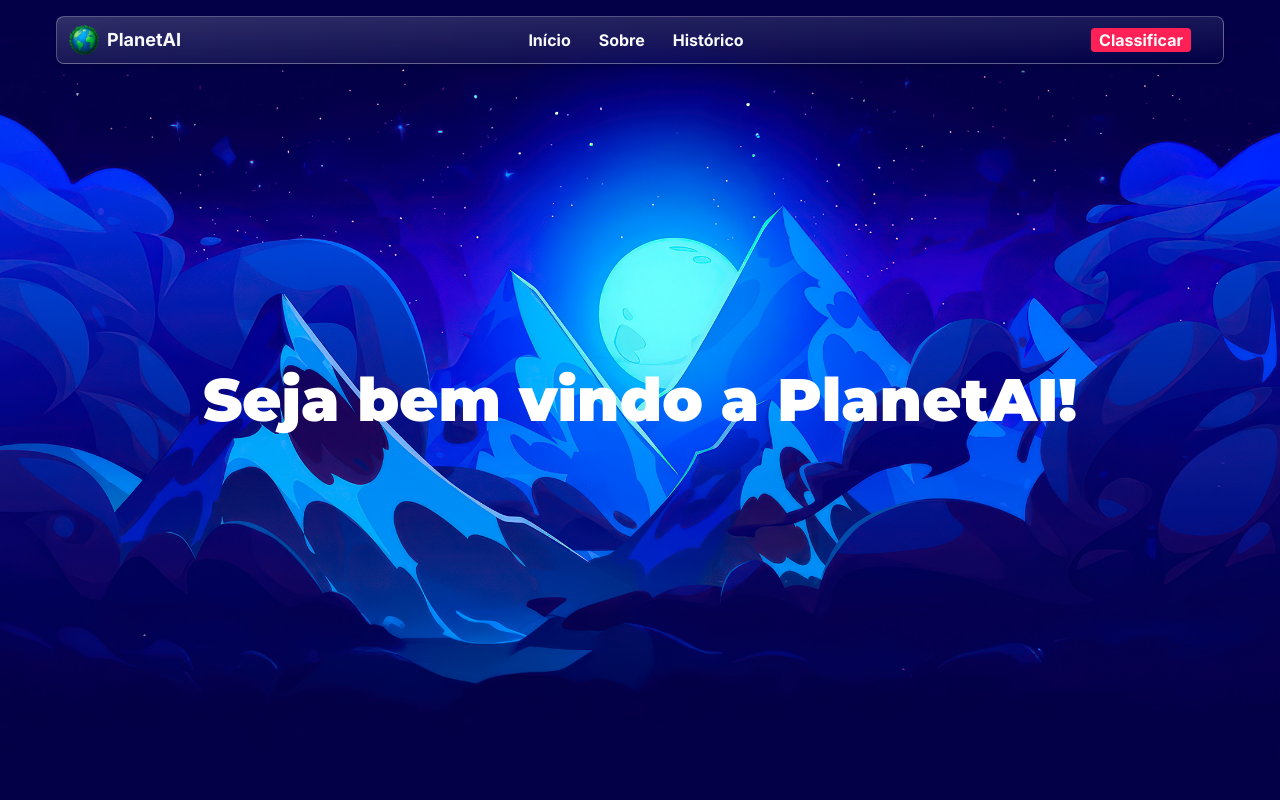
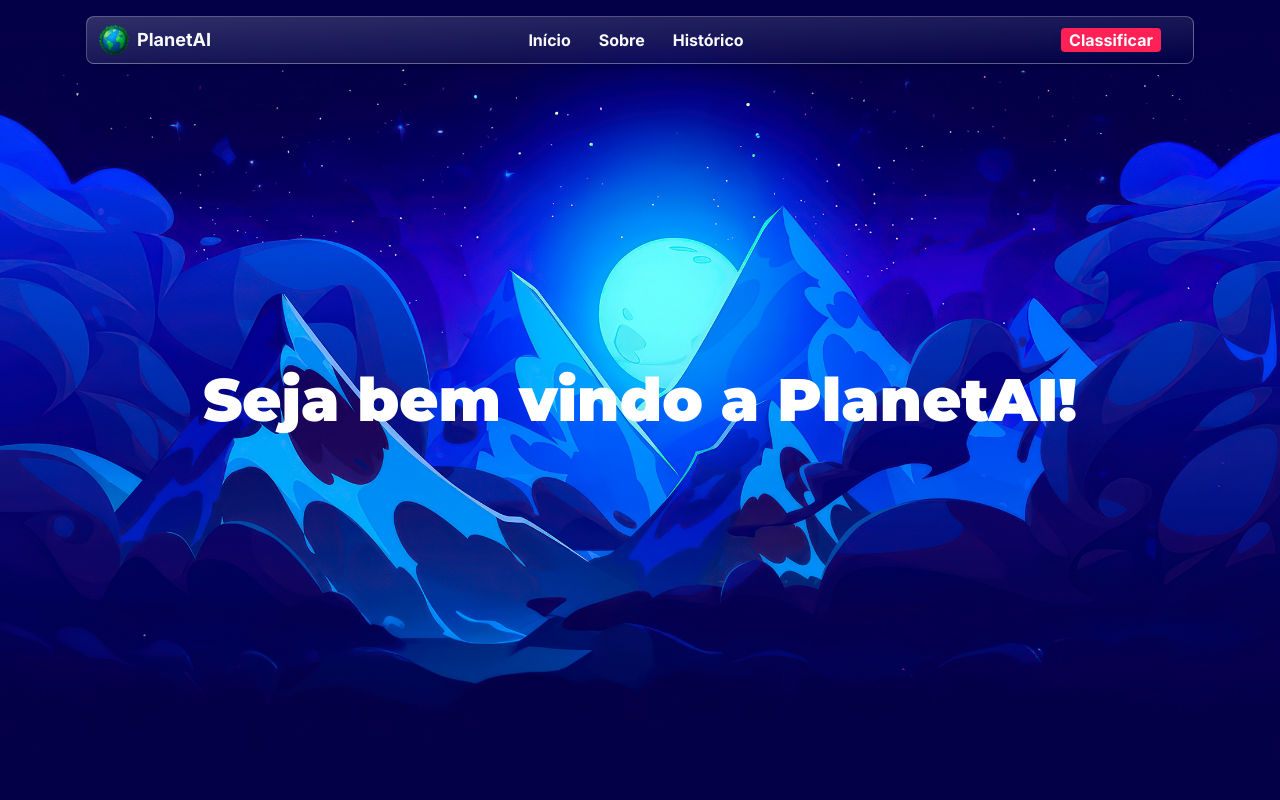
Before and after one commit to micher12/planetai, a Next.js app in the folder website/: page / in a window 1280 px wide. Shown: the top 800 px of the page. Built offline with nearby package versions, Linux system fonts and the light colour scheme.

Commit message:
update: fixed header hover scale.

```diff
--- a/website/src/app/globals.css
+++ b/website/src/app/globals.css
@@ -34,7 +34,7 @@ body {
 .scale:hover{
   transform: scale(1.01) translateY(-3px);
 }
-.expandHeader:hover > .container{
+.expandHeader:hover{
   max-width: 1200px;
 }
 .home{
--- a/website/src/components/Header.tsx
+++ b/website/src/components/Header.tsx
@@ -70,8 +70,8 @@ export default function Header() {
         <>
         {!loading &&
             <>
-            <header className="w-full fixed top-0 left-0 expandHeader py-4 z-50">
-                <div className="container mytransition">
+            <header className="w-full fixed top-0 left-0 py-4 z-50">
+                <div className="container mytransition expandHeader">
                     <div className="w-full backdrop-blur bg-gradient-to-br from-slate-200/20 to-transparent  border border-slate-100/30 px-3 py-2 rounded-lg shadow-md">
                         <div className={`flex flex-col sm:flex-row mytransition items-center ${!mobile ? "justify-between" : "justify-center"}`}>
                             {mobile ?
```
